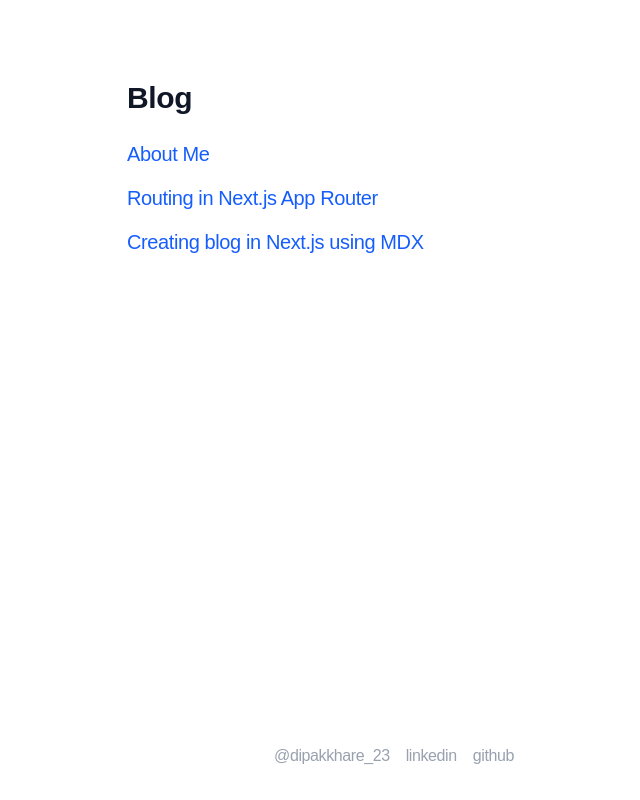
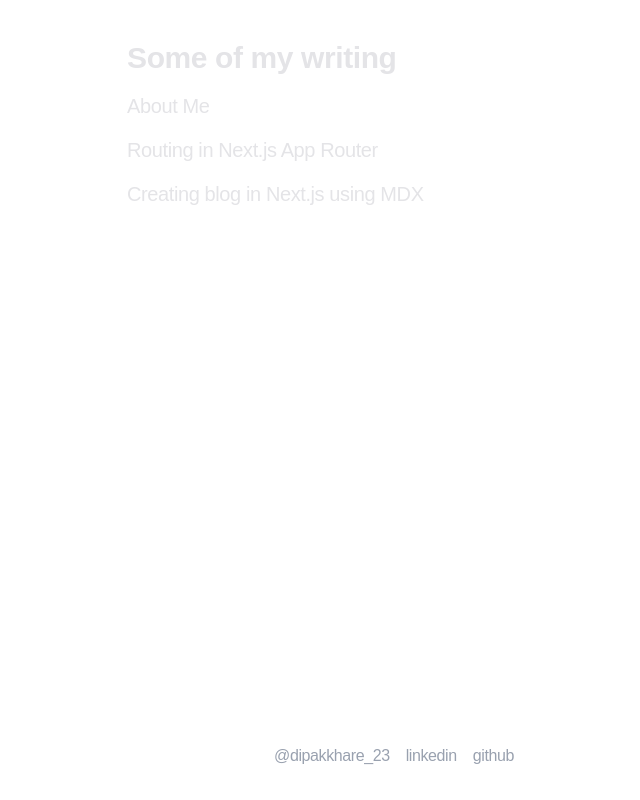
Before and after one commit to DIPAKK2310/dip_blog, a Next.js app: page /blog in a window 1280 px wide. Shown: the whole page, without its empty margins (246-886 px from the left). Built offline with nearby package versions, Linux system fonts and the light colour scheme.

Commit message:
feat:update page

```diff
--- a/app/blog/page.tsx
+++ b/app/blog/page.tsx
@@ -1,19 +1,21 @@
-import Link from "next/link";
-import { getAllPosts } from "@/lib/blog";
+import Link from 'next/link'
+import { getAllPosts } from '@/lib/blog'
 
 export default function BlogIndex() {
-  const posts = getAllPosts();
+  const posts = getAllPosts()
 
   return (
-    <main className="max-w-3xl mx-auto py-12">
-      <h1 className="text-3xl font-bold mb-6">Blog</h1>
+    <main className="max-w-3xl mx-auto py-2">
+      <h3 className="text-3xl font-bold mb-4 text-zinc-200">
+        Some of my writing
+      </h3>
 
       <ul className="space-y-4">
         {posts.map((post) => (
           <li key={post.slug}>
             <Link
               href={`/blog/${post.slug}`}
-              className="text-xl text-blue-600"
+              className="text-xl text-zinc-200 transition-colors duration-200 hover:text-gradient-to-r hover:text-orange-400 hover:to-amber-400 hover:bg-clip-text"
             >
               {post.title}
             </Link>
@@ -21,5 +23,5 @@ export default function BlogIndex() {
         ))}
       </ul>
     </main>
-  );
+  )
 }
```
